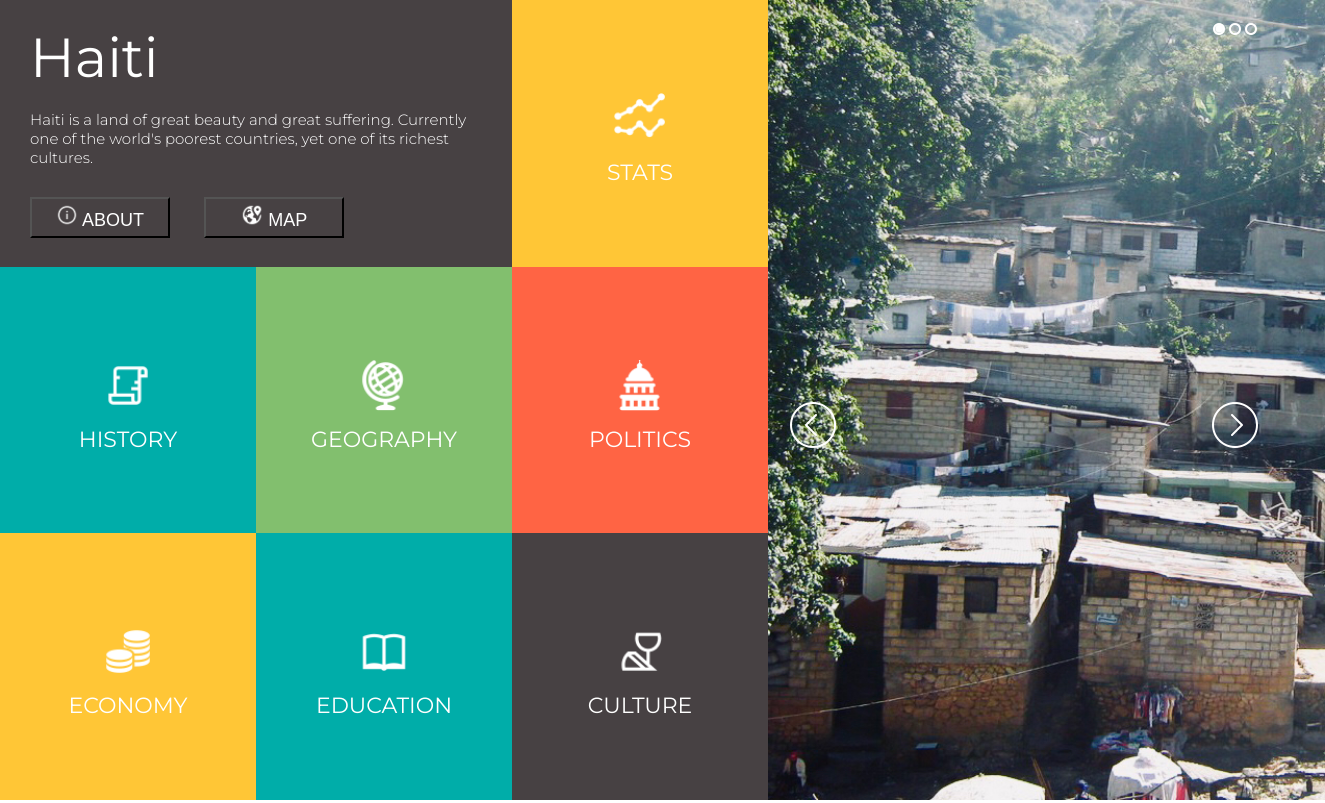
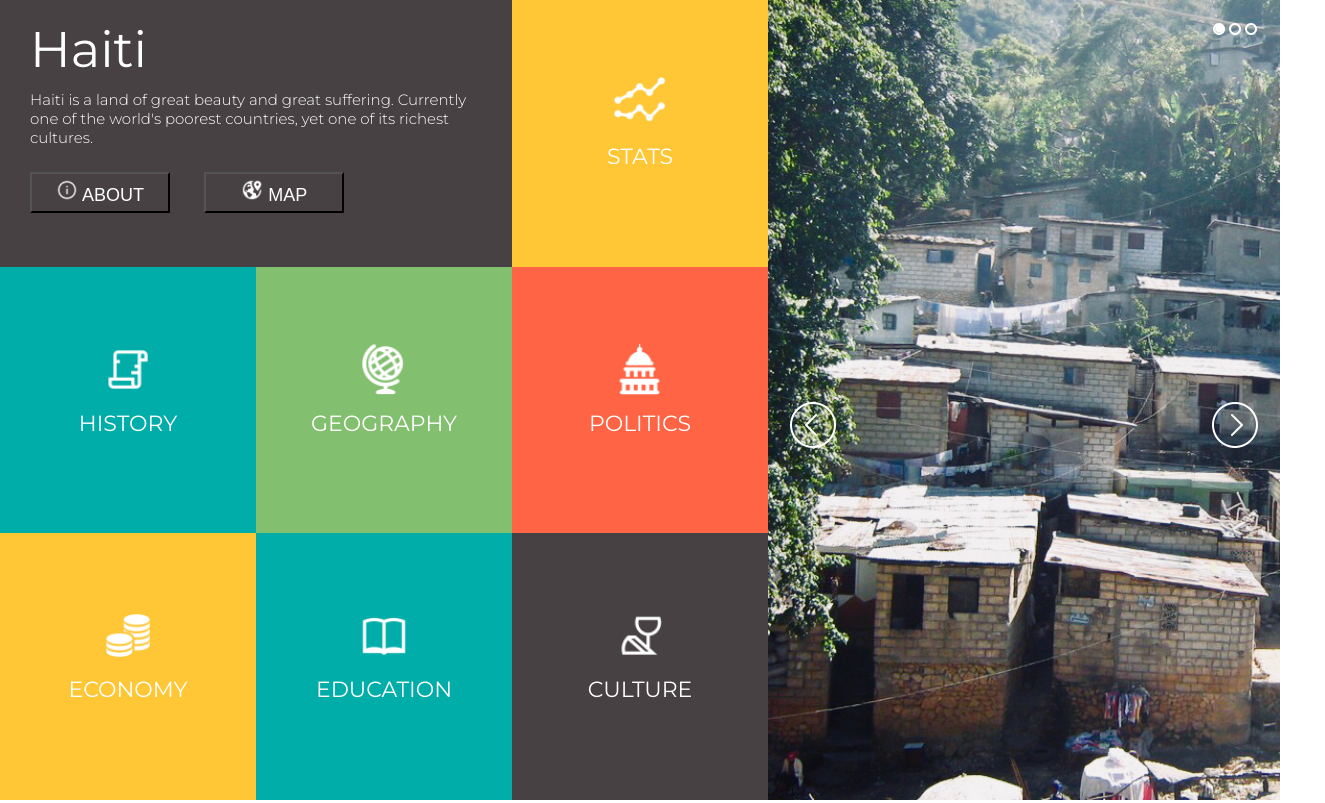
Before and after one commit to danielafcarey/ds-comp-challenge-1, a plain HTML site: page index.html in a window 1280 px wide. Shown: the whole page, 1325 px wide, since content can reach past the window. Drawn offline with Linux system fonts and the light colour scheme.

Commit message:
Readjust screen display for lower res screens

```diff
--- a/responsive.css
+++ b/responsive.css
@@ -1,5 +1,5 @@
 /*xl screens*/
-@media only screen and (min-width : 1600px) {
+@media only screen and (min-width : 1280px) {
   .main-photo {
     width: 100%;
   }
--- a/style.css
+++ b/style.css
@@ -21,13 +21,13 @@ header img {
 }
 
 header h1 {
-  font-size: 55px;
-  padding: 30px 0 25px 30px;
+  font-size: 50px;
+  padding: 25px 0 15px 30px;
 }
 
 header p {
   font-size: 15px;
-  padding: 0 30px 20px 30px;
+  padding: 0 30px 15px 30px;
   line-height: normal;
   font-weight: 300;
 }
@@ -66,7 +66,7 @@ header button:hover {
 .box img {
   margin: auto;
   width: 20%;
-  padding: 93px 0 15px 0;
+  padding: 77px 0 15px 0;
 }
 
 .box.stats-card {
```
